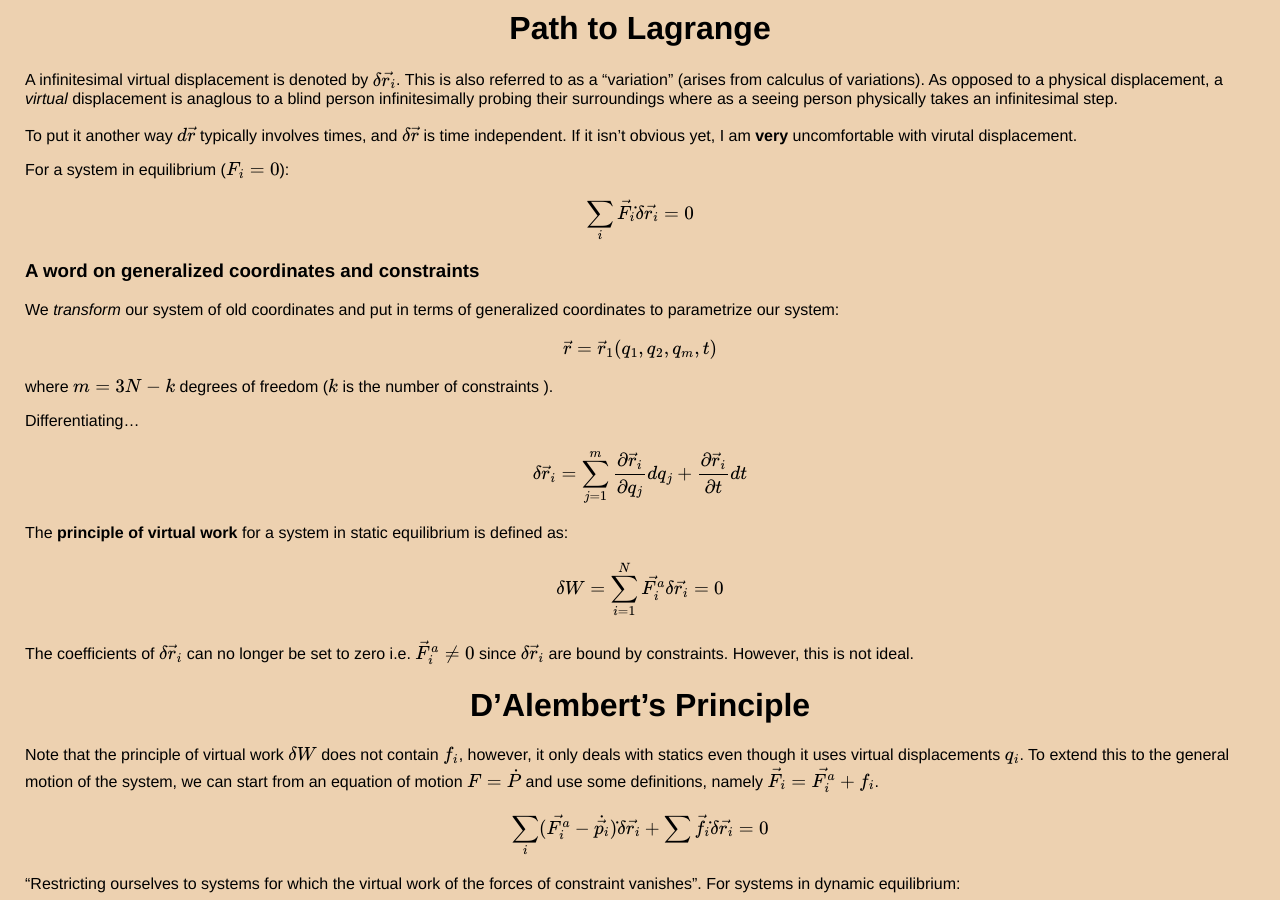
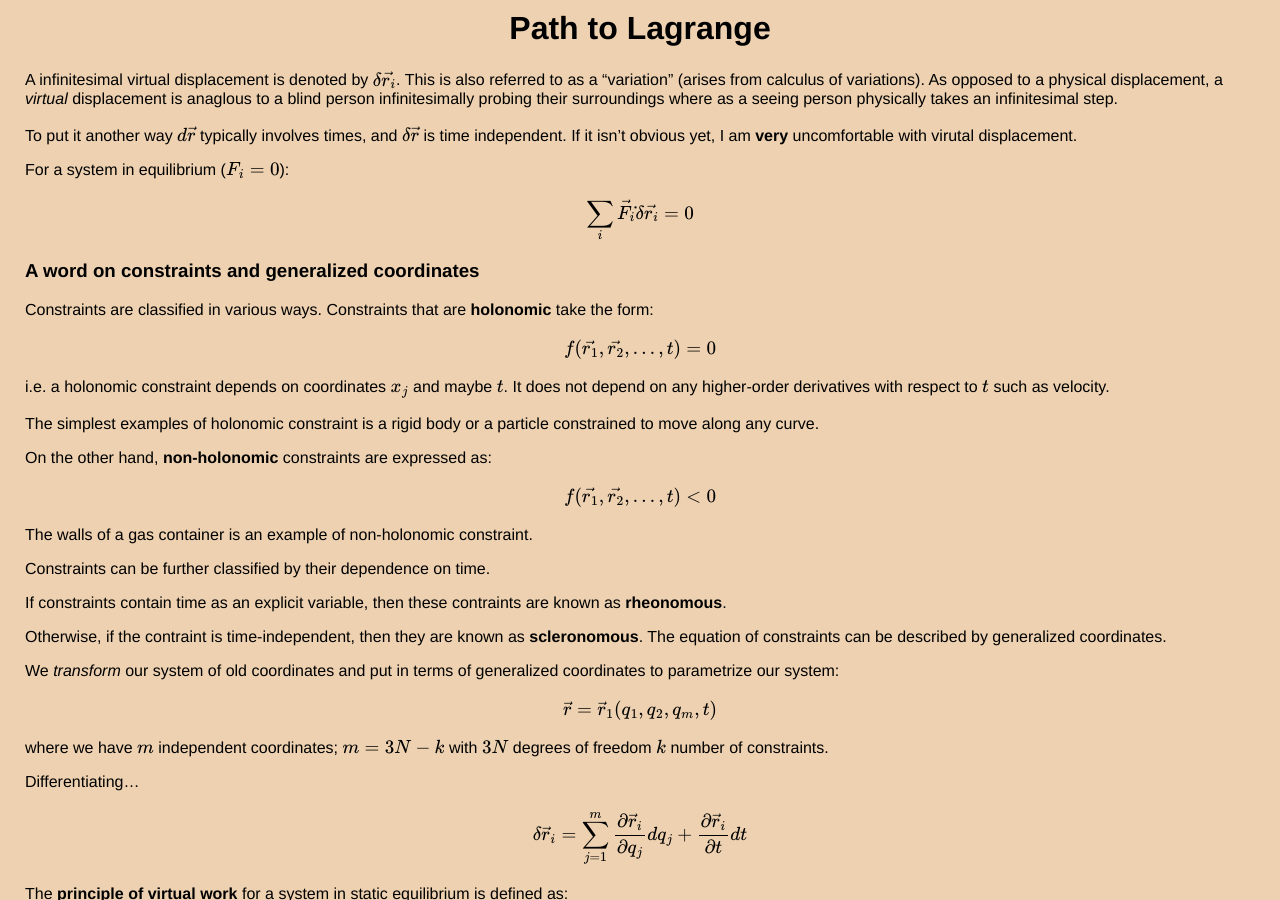
Before and after one commit to thaihangchung7/thaihangchung7.github.io, a Jekyll site: the page built from _notes/classical.md, in a window 1280 px wide and 900 px high, scrolled down 3628 px. Built offline with Jekyll 4.4.1, drawn with Linux system fonts in a browser that asks for light colours; formulas are drawn with MathJax 3.

Commit message:
Adding constraint terms

```diff
--- a/_notes/classical.md
+++ b/_notes/classical.md
@@ -166,13 +166,33 @@ For a system in equilibrium ($$ F_{i} = 0 $$):
 
 $$ \sum_{i} \vec{F_{i}} \dot{} \delta \vec{r_{i}} = 0 $$
 
-### A word on generalized coordinates and constraints
+### A word on constraints and generalized coordinates
+
+Constraints are classified in various ways. Constraints that are **holonomic** take the form:
+
+$$ f(\vec{r_{1}}, \vec{r_{2}}, ... , t) = 0 $$
+
+i.e. a holonomic constraint depends on coordinates $$ x_{j} $$ and maybe $$ t $$. It does not depend on any higher-order derivatives with respect to $$ t $$ such as velocity.
+
+The simplest examples of holonomic constraint is a rigid body or a particle constrained to move along any curve.
+
+On the other hand, **non-holonomic** constraints are expressed as:
+
+$$ f(\vec{r_{1}}, \vec{r_{2}}, ... , t) < 0 $$
+
+The walls of a gas container is an example of non-holonomic constraint.
+
+Constraints can be further classified by their dependence on time.
+
+If constraints contain time as an explicit variable, then these contraints are known as **rheonomous**.
+
+Otherwise, if the contraint is time-independent, then they are known as **scleronomous**. The equation of constraints can be described by generalized coordinates.
 
 We _transform_ our system of old coordinates and put in terms of generalized coordinates to parametrize our system:
 
 $$ \vec{r} = \vec{r}_1 ( q_{1}, q_{2}, q_{m}, t) $$
 
-where $$ m = 3N - k $$ degrees of freedom ($$ k $$ is the number of constraints ).
+where we have $$m$$ independent coordinates; $$ m = 3N - k $$ with $$ 3N $$ degrees of freedom $$ k $$ number of constraints.
 
 Differentiating...
 
```
